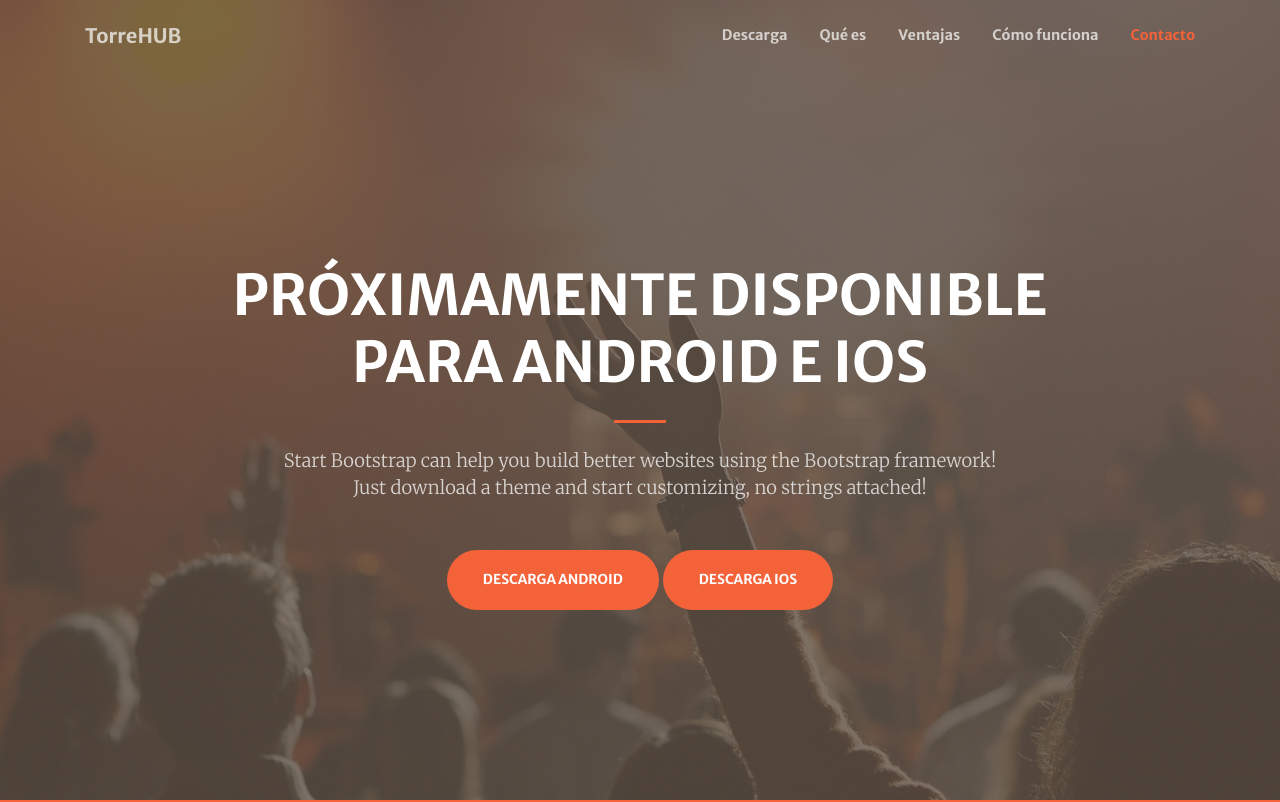
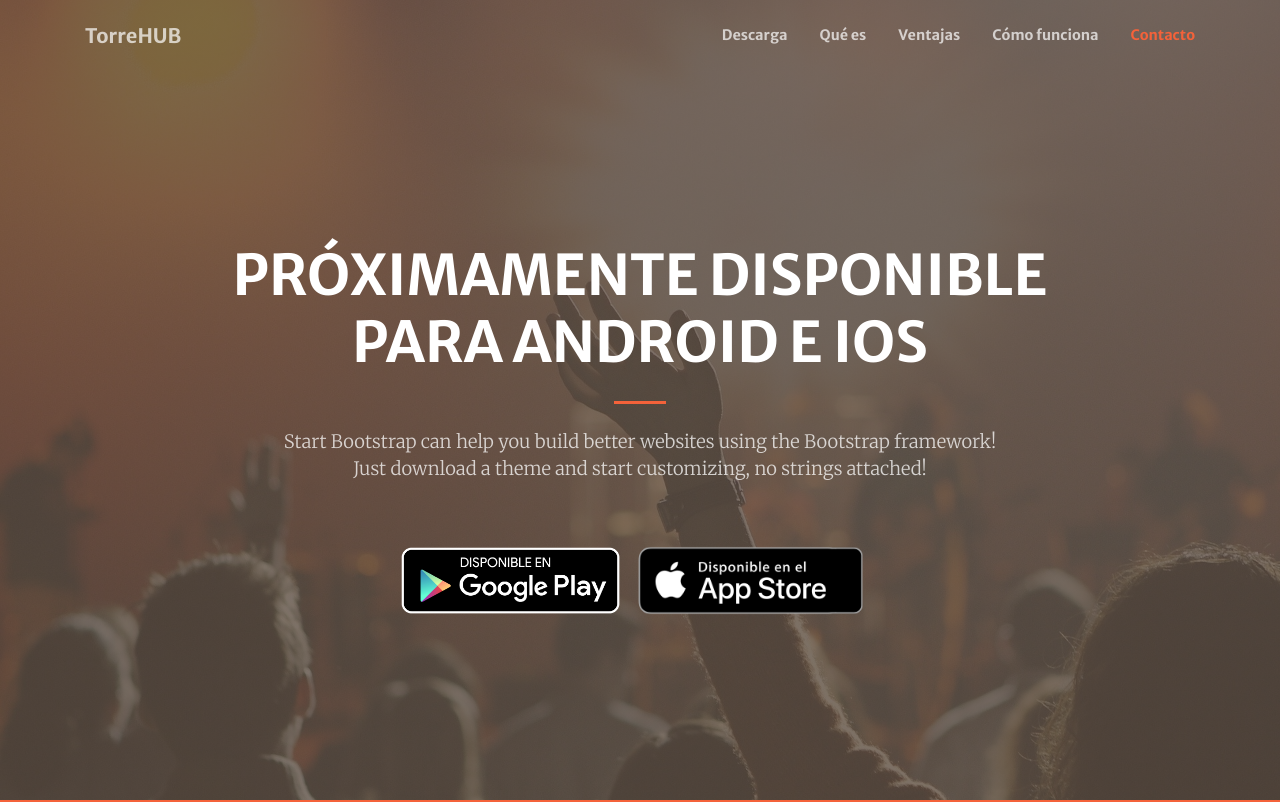
Before and after one commit to rodermaximus/TorreVieja2019, a website with bundled scripts: page index.html in a window 1280 px wide. Shown: the top 802 px of the page. Built offline with nearby package versions, Linux system fonts and the light colour scheme.

Commit message:
iconos store

```diff
--- a/index.html
+++ b/index.html
@@ -69,8 +69,11 @@
         </div>
         <div class="col-lg-8 align-self-baseline">
           <p class="text-white-75 font-weight-light mb-5">Start Bootstrap can help you build better websites using the Bootstrap framework! Just download a theme and start customizing, no strings attached!</p>
-          <a class="btn btn-primary btn-xl js-scroll-trigger" href="#about">descarga Android</a>
-		  <a class="btn btn-primary btn-xl js-scroll-trigger" href="#about">descarga iOS</a>
+		  <!-- TODO (23/11/2019): iconos de Android iOS descargar app -->
+		  <img src="webimages/googleplayicon.png" alt="androidstore" width="30%" high="30%">
+          <!-- <a class="btn btn&#45;primary btn&#45;xl js&#45;scroll&#45;trigger" href="#about">descarga Android</a> -->
+		  <!-- <a class="btn btn&#45;primary btn&#45;xl js&#45;scroll&#45;trigger" href="#about">descarga iOS</a> -->
+		  <img src="webimages/icon-app_store.png" alt="androidstore" width="35%" high="35%">
         </div>
       </div>
     </div>
@@ -86,7 +89,6 @@
           <hr class="divider light my-4">
           <p class="text-white-50 mb-4">X es un sistema de recomendaciones el cual enlaza eventos culturales de todo tipo para personas que buscan una experiencia completa en Torrevieja</p>
           <a class="btn btn-light btn-xl js-scroll-trigger" href="#ventajas">Ventajas!</a>
-		  <!-- TODO (23/11/2019): iconos de Android iOS descargar app -->
         </div>
       </div>
     </div>
```
